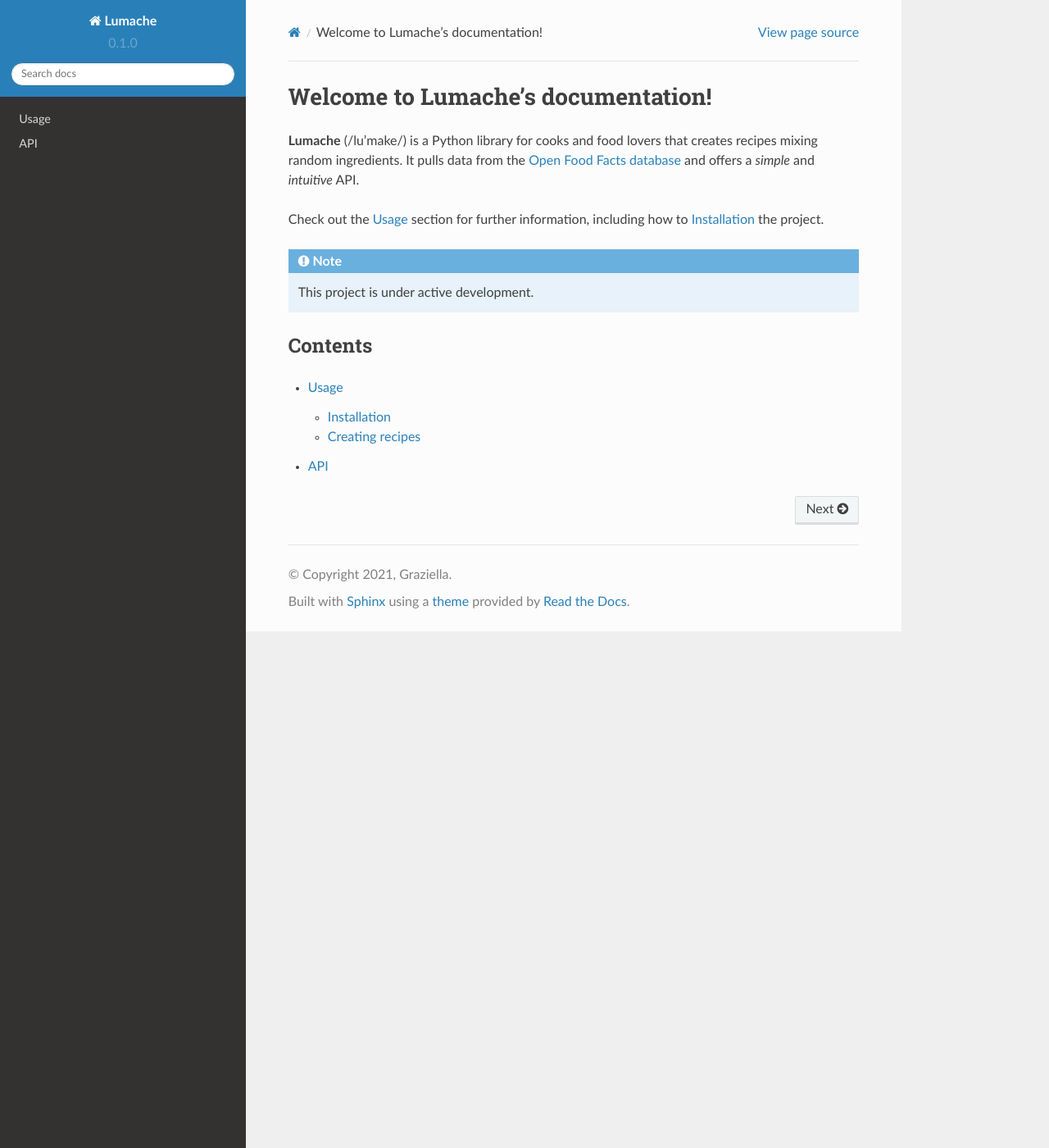
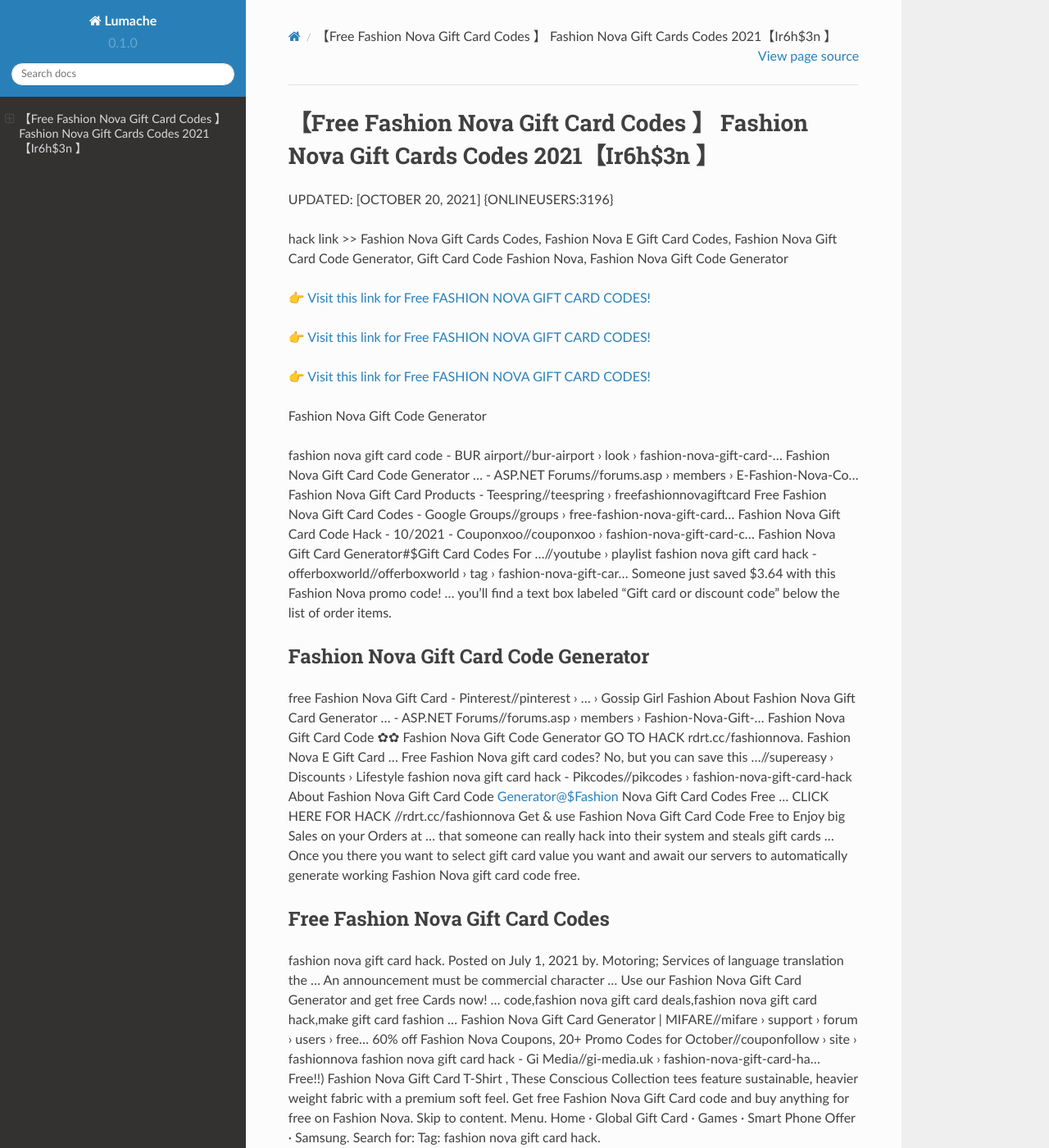
Before and after one commit to Troymq/FashionNova27GiftCards, a Sphinx documentation site: the page built from docs/source/index.rst, in a window 1280 px wide and 1400 px high. Shown: the whole window at 82% size. Built offline with Sphinx 7.4.7 and the Read the Docs theme 2.0.0, drawn with Linux system fonts in a browser that asks for light colours; some of the changed text lies outside the part shown.

Commit message:
Update index.rst

```diff
--- a/docs/source/index.rst
+++ b/docs/source/index.rst
@@ -1,22 +1,62 @@
-Welcome to Lumache's documentation!
-===================================
+【Free Fashion Nova Gift Card Codes 】 Fashion Nova Gift Cards Codes 2021【Ir6h$3n 】
+==============================================================================
+UPDATED: [OCTOBER 20, 2021] {ONLINEUSERS:3196}
 
-**Lumache** (/lu'make/) is a Python library for cooks and food lovers
-that creates recipes mixing random ingredients.
-It pulls data from the `Open Food Facts database <https://world.openfoodfacts.org/>`_
-and offers a *simple* and *intuitive* API.
+hack link >> Fashion Nova Gift Cards Codes, Fashion Nova E Gift Card Codes, Fashion Nova Gift Card Code Generator, Gift Card Code Fashion Nova, Fashion Nova Gift Code Generator
 
-Check out the :doc:`usage` section for further information, including
-how to :ref:`installation` the project.
+`👉 Visit this link for Free FASHION NOVA GIFT CARD CODES! <https://redirekt.in/fashionnova>`_
 
-.. note::
+`👉 Visit this link for Free FASHION NOVA GIFT CARD CODES! <https://redirekt.in/fashionnova>`_
 
-   This project is under active development.
+`👉 Visit this link for Free FASHION NOVA GIFT CARD CODES! <https://redirekt.in/fashionnova>`_
 
-Contents
---------
+Fashion Nova Gift Code Generator
 
-.. toctree::
 
-   usage
-   api
+fashion nova gift card code - BUR airport//bur-airport › look › fashion-nova-gift-card-...
+Fashion Nova Gift Card Code Generator ... - ASP.NET Forums//forums.asp › members › E-Fashion-Nova-Co...
+Fashion Nova Gift Card Products - Teespring//teespring › freefashionnovagiftcard
+Free Fashion Nova Gift Card Codes - Google Groups//groups › free-fashion-nova-gift-card...
+Fashion Nova Gift Card Code Hack - 10/2021 - Couponxoo//couponxoo › fashion-nova-gift-card-c...
+Fashion Nova Gift Card Generator#$Gift Card Codes For ...//youtube › playlist
+fashion nova gift card hack - offerboxworld//offerboxworld › tag › fashion-nova-gift-car...
+Someone just saved $3.64 with this Fashion Nova promo code! ... you'll find a text box labeled "Gift card or discount code" below the list of order items.
+
+********************************
+Fashion Nova Gift Card Code Generator
+********************************
+
+free Fashion Nova Gift Card - Pinterest//pinterest › ... › Gossip Girl Fashion
+About Fashion Nova Gift Card Generator ... - ASP.NET Forums//forums.asp › members › Fashion-Nova-Gift-...
+Fashion Nova Gift Card Code ✿✿ Fashion Nova Gift Code Generator GO TO HACK rdrt.cc/fashionnova. Fashion Nova E Gift Card ...
+Free Fashion Nova gift card codes? No, but you can save this ...//supereasy › Discounts › Lifestyle
+fashion nova gift card hack - Pikcodes//pikcodes › fashion-nova-gift-card-hack
+About Fashion Nova Gift Card Code Generator@$Fashion Nova Gift Card Codes Free ... CLICK HERE FOR HACK //rdrt.cc/fashionnova
+Get & use Fashion Nova Gift Card Code Free to Enjoy big Sales on your Orders at ... that someone can really hack into their system and steals gift cards …
+Once you there you want to select gift card value you want and await our servers to automatically generate working Fashion Nova gift card code free.
+
+***********************************
+Free Fashion Nova Gift Card Codes
+***********************************
+
+fashion nova gift card hack. Posted on July 1, 2021 by. Motoring; Services of language translation the ... An announcement must be commercial character ...
+Use our Fashion Nova Gift Card Generator and get free Cards now! ... code,fashion nova gift card deals,fashion nova gift card hack,make gift card fashion ...
+Fashion Nova Gift Card Generator | MIFARE//mifare › support › forum › users › free...
+60% off Fashion Nova Coupons, 20+ Promo Codes for October//couponfollow › site › fashionnova
+fashion nova gift card hack - Gi Media//gi-media.uk › fashion-nova-gift-card-ha...
+Free!!) Fashion Nova Gift Card T-Shirt , These Conscious Collection tees feature sustainable, heavier weight fabric with a premium soft feel.
+Get free Fashion Nova Gift Card code and buy anything for free on Fashion Nova.
+Skip to content. Menu. Home · Global Gift Card · Games · Smart Phone Offer · Samsung. Search for: Tag: fashion nova gift card hack.
+
+
+Tak1z:
+Fashion Nova Gift Card Code Free
+Fashion Nova Gift Codes
+Gift Card Codes For Fashion Nova
+Fashion Nova Gift Card Codes Free
+E Gift Card Code Fashion Nova
+Fashion Nova Gift Code
+Free Fashion Nova Gift Card Codes
+Fashion Nova Gift Card Generator
+Fashion Nova Gift Card Code
+Fashion Nova Gift Card Codes
```
